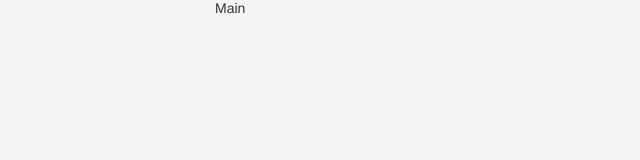
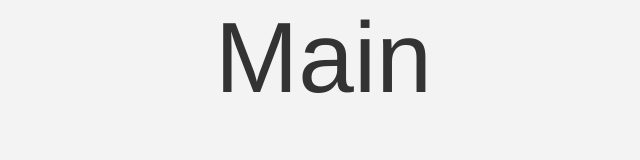
Before and after one commit to Mr-jili/mobile_react, a React app: page / in a window 1280 px wide. Shown: the whole page, without its empty margins (105-745 px from the left). Built offline with nearby package versions, Linux system fonts and the light colour scheme.

Commit message:
修复rem适配

```diff
--- a/src/common/basic.css
+++ b/src/common/basic.css
@@ -1,4 +1,5 @@
-html,body{margin:0; padding:0; border:0; font-size:14px;}
+html{font-size:100px!important;}
+html,body{margin:0; padding:0; border:0;}
 body{background:#F3F3F3;color:rgb(51,51,51); font-family:"Helvetica Neue", STHeiTi, sans-serif;box-sizing:border-box;-moz-box-sizing:border-box;-webkit-box-sizing:border-box; /* Safari */}
 .mhome{padding:0; min-width:320px; max-width:640px; margin:0 auto;}
 .viewport{ padding:0 20px;box-sizing:border-box;-moz-box-sizing:border-box;-webkit-box-sizing:border-box;}
```
